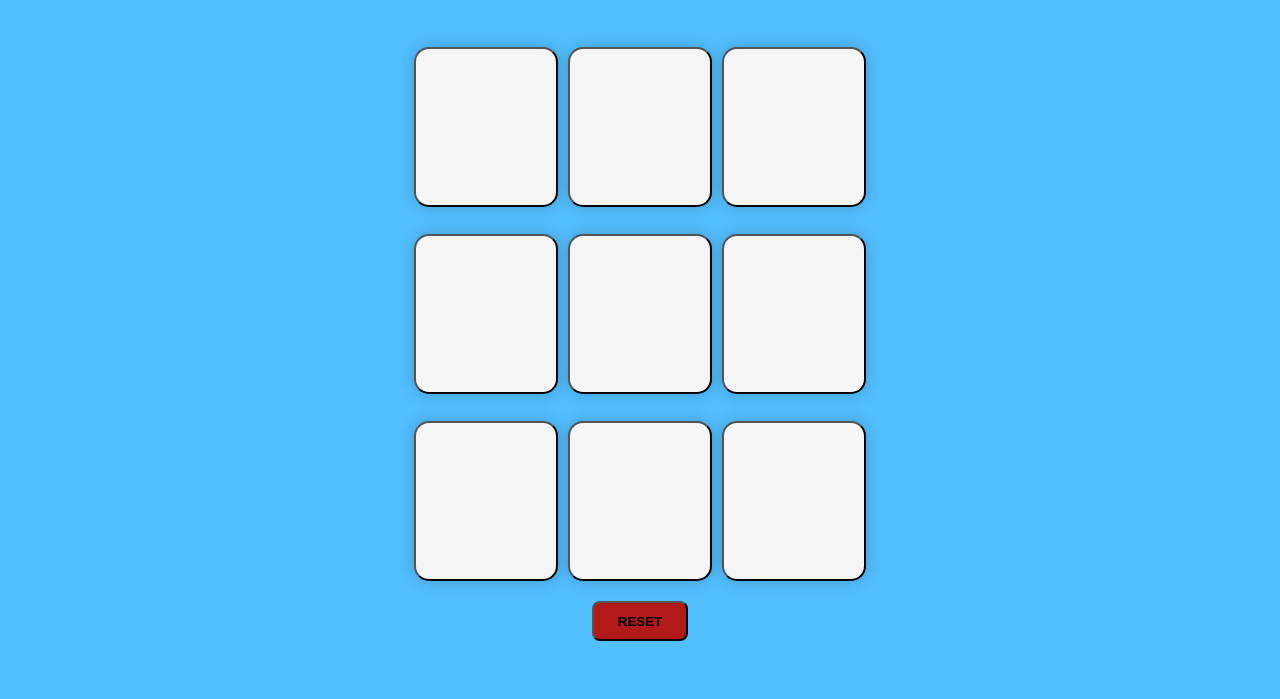
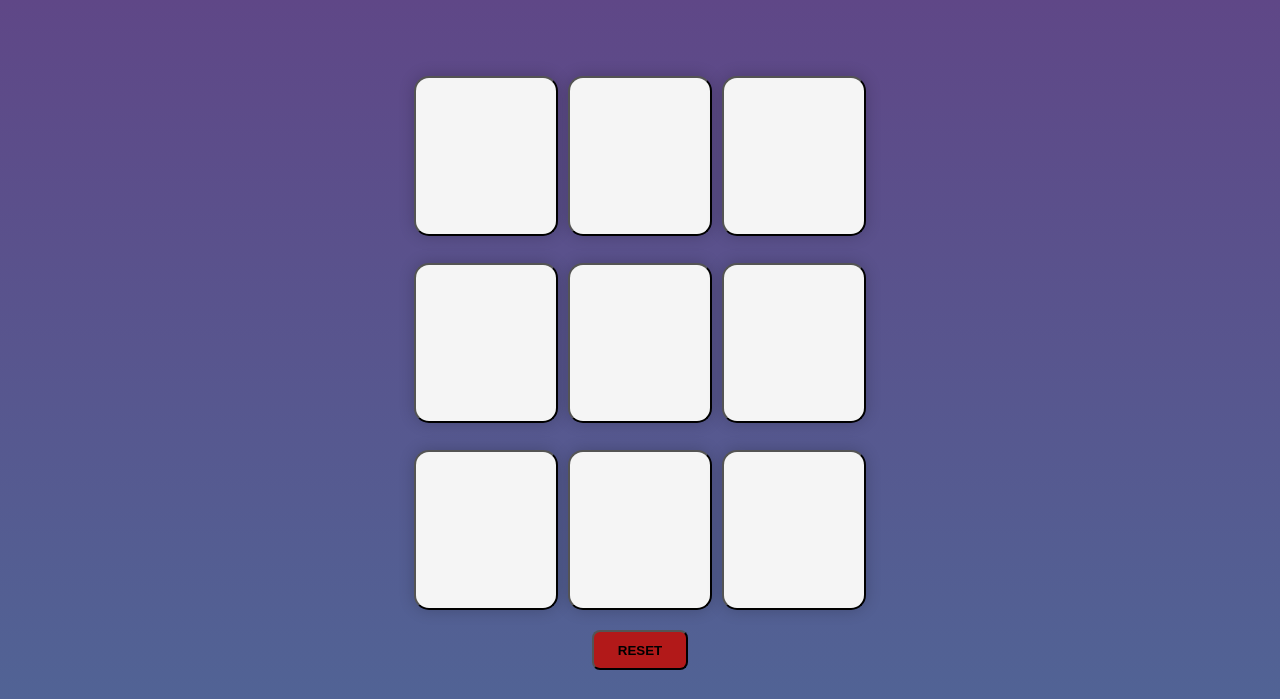
Before and after one commit to adithyan-mb/tic_tac_toe, a plain HTML site: page index.html in a window 1280 px wide. Shown: the part 101-800 px from the top of the page. Drawn offline with Linux system fonts and the light colour scheme.

Commit message:
added gradient background

```diff
--- a/tic_tac_toe.css
+++ b/tic_tac_toe.css
@@ -4,8 +4,13 @@
 }
 
 body{
-    background-color: #06a4ffb1;
-    text-align: center;
+     background-image: linear-gradient(#614385 , #516395);
+      background-repeat:no-repeat;
+      background-size: cover;
+      height: 100vh;
+      width: auto;
+      overflow: hidden;
+      text-align: center;
     display: flex;
     flex-direction: column;
     align-items: center;
@@ -46,7 +51,8 @@ h1{
     color:black;
     font-size: 3vh;
     font-family: Arial, Helvetica, sans-serif;
-    color: rgb(15, 93, 15);
+    color: rgba(0, 255, 255, 0.796)
+
 }
 
 #submit
```
